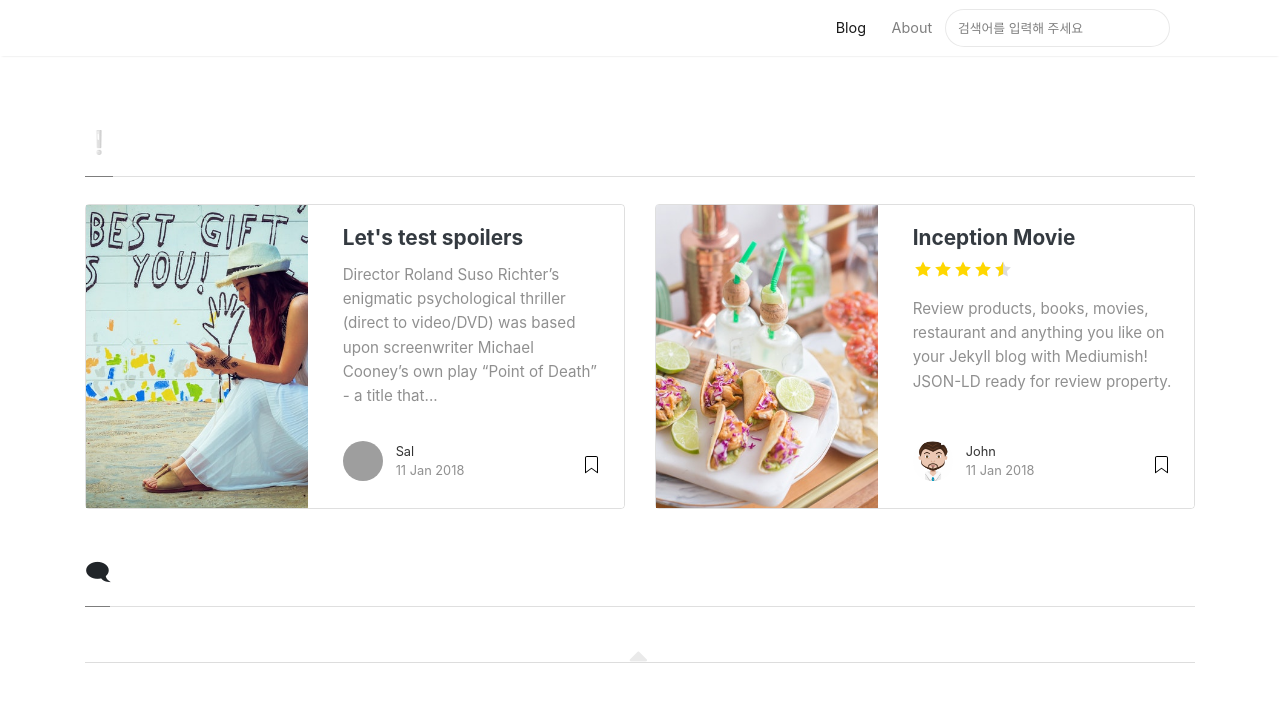
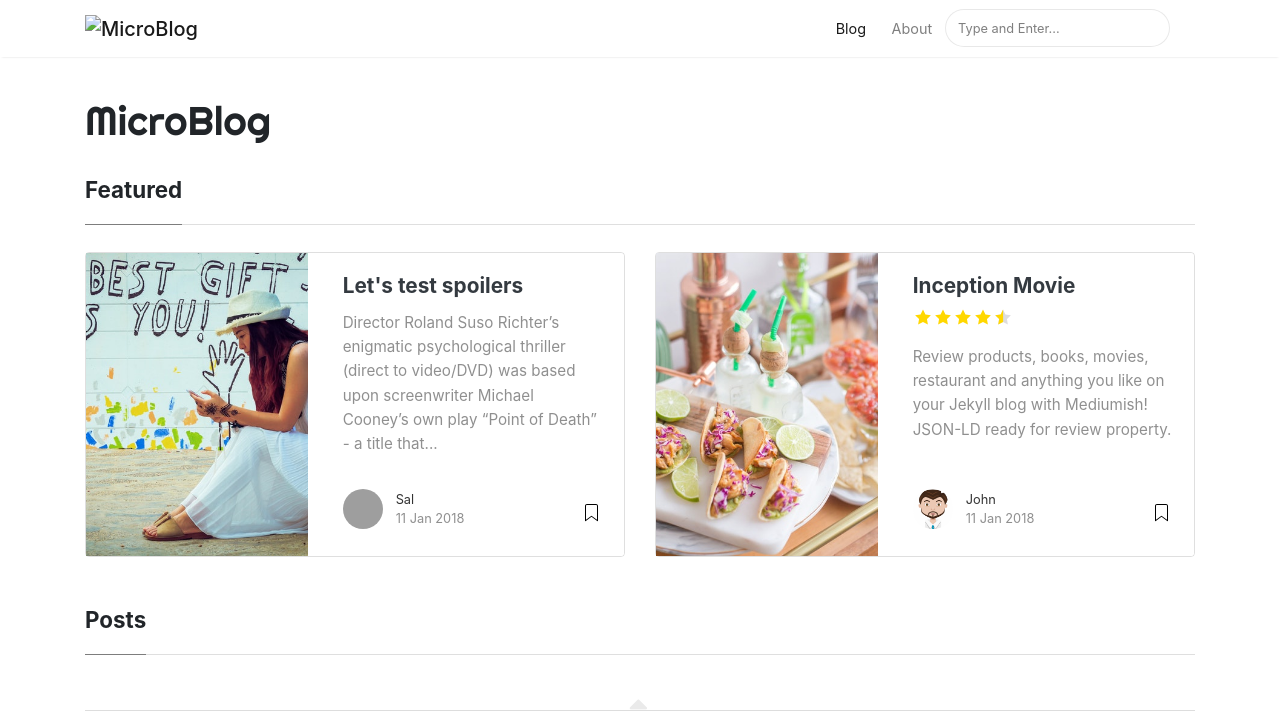
Before and after one commit to sixxon/sixxon.github.io, a Jekyll site: the page built from index.html, in a window 1280 px wide and 1233 px high, cut to the strip 0-724 px from the top of the window. Built offline with Jekyll 4.4.1, drawn with Linux system fonts in a browser that asks for light colours; nearby versions of some CDN libraries; the list of posts is cut into pages by our own code; some of the changed text lies outside the part shown; grey boxes are pictures that could not be loaded.

Commit message:
Design: Change blog design_2

```diff
--- a/_config.yml
+++ b/_config.yml
@@ -1,6 +1,6 @@
 # Site
-name: ""
-title: "MicroBlog"
+name: "MicroBlog"
+title: ""
 description: ""
 #logo: 'assets/images/logo.png'
 #favicon: 'assets/images/logo.png'
--- a/_includes/search-lunr.html
+++ b/_includes/search-lunr.html
@@ -11,7 +11,7 @@
 
 
 <form class="bd-search" onSubmit="return lunr_search(document.getElementById('lunrsearch').value);">
-    <input type="text" class="form-control text-small launch-modal-search" id="lunrsearch" name="q" maxlength="255" value="" placeholder="검색어를 입력해 주세요"/>
+    <input type="text" class="form-control text-small launch-modal-search" id="lunrsearch" name="q" maxlength="255" value="" placeholder="Type and Enter..."/>
 </form>
 
 <div id="lunrsearchresults">
--- a/index.html
+++ b/index.html
@@ -9,7 +9,7 @@ title: Home
 ================================================== -->
 <section class="featured-posts">
     <div class="section-title">
-        <h2><span>❕</span></h2>
+        <h2><span>Featured</span></h2>
     </div>
     <div class="row">
 
@@ -34,7 +34,7 @@ title: Home
 
     <div class="section-title">
 
-        <h2><span>🗨</span></h2>
+        <h2><span>Posts</span></h2>
 
     </div>
 
```
